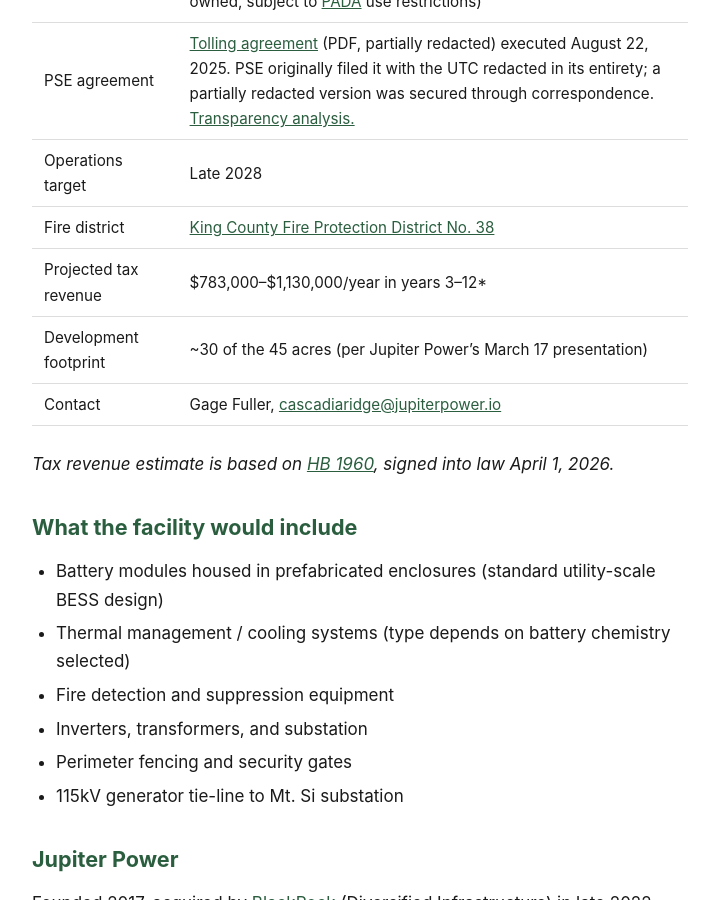
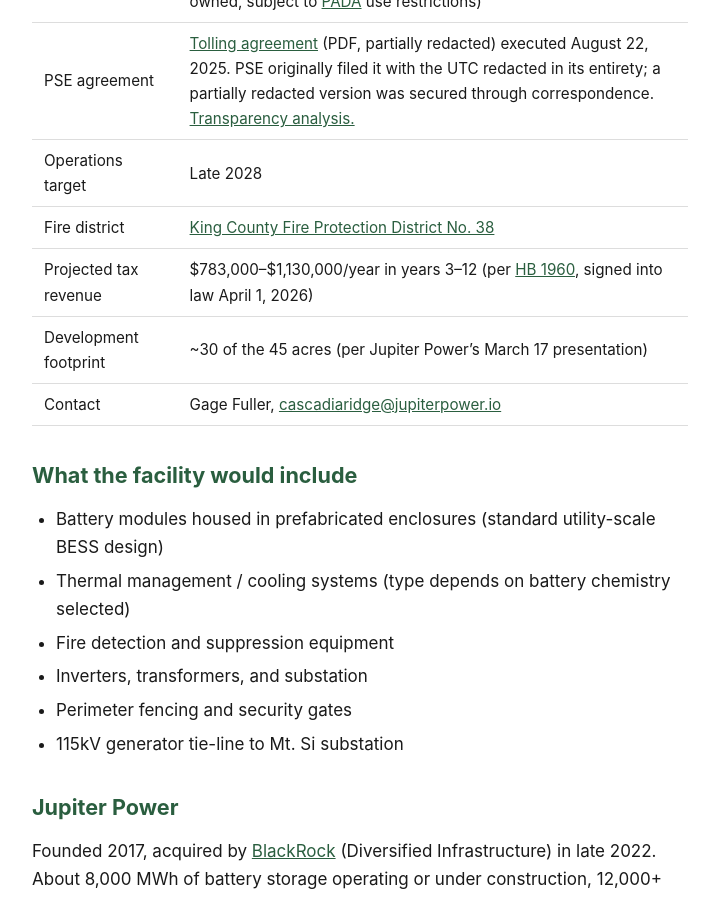
Before and after one commit to calef/cascadia-ridge-bess, a Jekyll site: the page built from _pages/project.md, in a window 1280 px wide and 900 px high, scrolled down 830 px. Shown: the whole window, without its empty margins (280-981 px from the left). Built offline with Jekyll 4.4.1, drawn with Linux system fonts in a browser that asks for light colours.

Commit message:
Deploy site 2026-04-11-124237

```diff
--- a/_pages/project.md
+++ b/_pages/project.md
@@ -16,11 +16,9 @@ title: "Project Overview"
 | PSE agreement | [Tolling agreement](/assets/ue-240532-cascadia-tolling-agreement-partial.pdf) (PDF, partially redacted) executed August 22, 2025. PSE originally filed it with the UTC redacted in its entirety; a partially redacted version was secured through correspondence. [Transparency analysis.](/ceta#transparency) |
 | Operations target | Late 2028 |
 | Fire district | [King County Fire Protection District No. 38](https://district-conditions-report.kingcounty.gov/?PIN=3624079039) |
-| Projected tax revenue | $783,000–$1,130,000/year in years 3–12* |
+| Projected tax revenue | $783,000–$1,130,000/year in years 3–12 (per [HB 1960](https://app.leg.wa.gov/billsummary?BillNumber=1960&Year=2025), signed into law April 1, 2026) |
 | Development footprint | ~30 of the 45 acres (per Jupiter Power's March 17 presentation) |
 | Contact | Gage Fuller, [cascadiaridge@jupiterpower.io](mailto:cascadiaridge@jupiterpower.io) |
-
-*Tax revenue estimate is based on [HB 1960](https://app.leg.wa.gov/billsummary?BillNumber=1960&Year=2025), signed into law April 1, 2026.*
 
 ## What the facility would include
 
```
